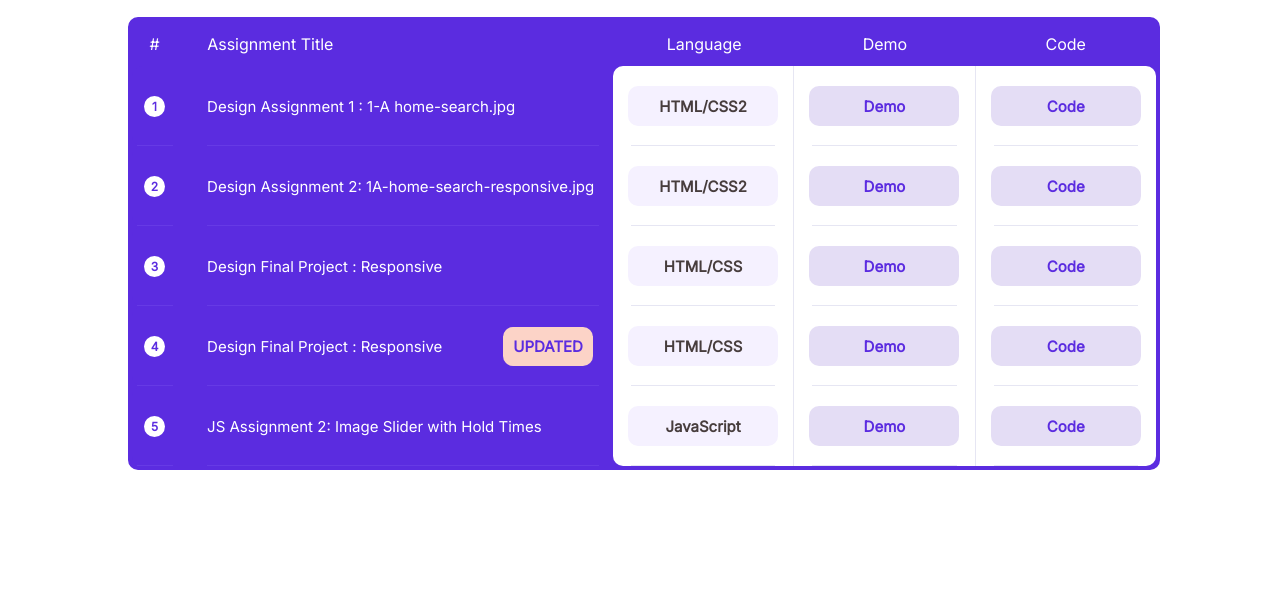
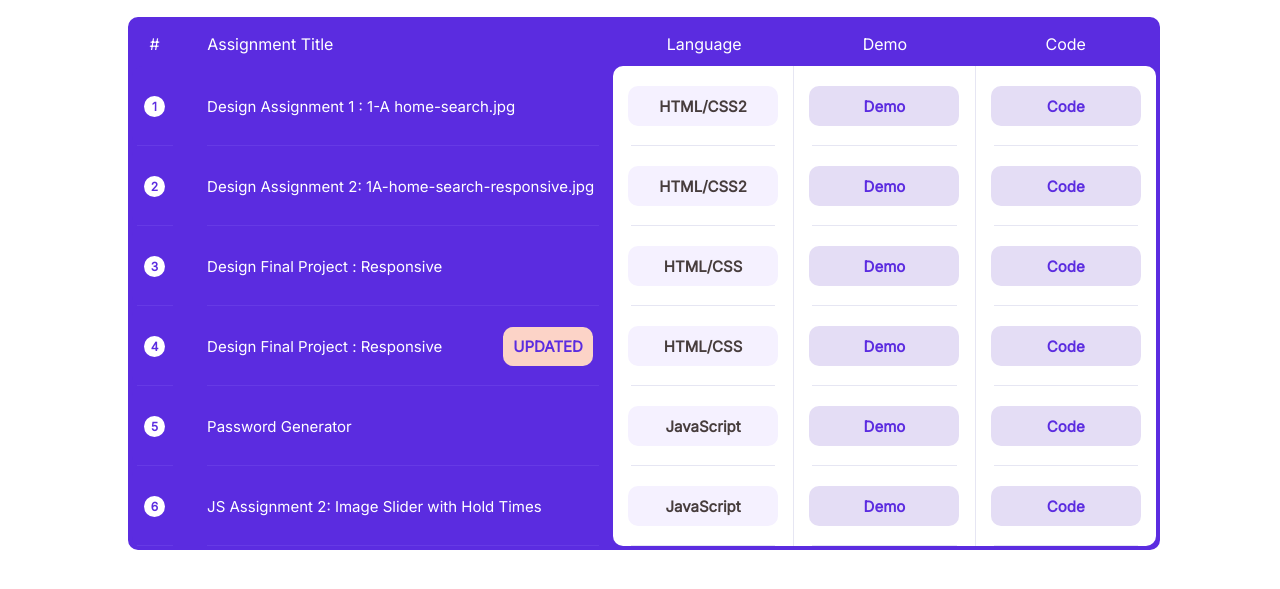
Before and after one commit to Soneshaps/soneshaps.github.io, a plain HTML site: page index.html in a window 1280 px wide. Shown: the part 173-762 px from the top of the page. Drawn offline with Linux system fonts and the light colour scheme.

Commit message:
Password Generator addedd

```diff
--- a/index.html
+++ b/index.html
@@ -126,8 +126,29 @@
                             </div>
                         </div>
                         <div class="table-body-wrapper">
+                            <div class="table-body-item ">
+                                <span class="number">5</span>
+                            </div>
+                            <div class="table-body-item">
+                                Password Generator
+                            </div>
+                            <div class="table-body-item">
+                                <span class="language">JavaScript</span>
+                            </div>
+                            <div class="table-body-item">
+                                <a href="https://soneshaps.github.io/assignment/password-generator/" target="_blank">
+                                    <span class="view-button">Demo</span>
+                                </a>
+                            </div>
+                            <div class="table-body-item">
+                                <a href="https://github.com/Soneshaps/soneshaps.github.io/tree/master/assignment/password-generator" target="_blank">
+                                    <span class="view-button">Code</span>
+                                </a>
+                            </div>
+                        </div>
+                        <div class="table-body-wrapper">
                             <div class="table-body-item table-body-last-number-item">
-                                <span class="number">5</span>
+                                <span class="number">6</span>
                             </div>
                             <div class="table-body-item">
                                 JS Assignment 2: Image Slider with Hold Times
```
